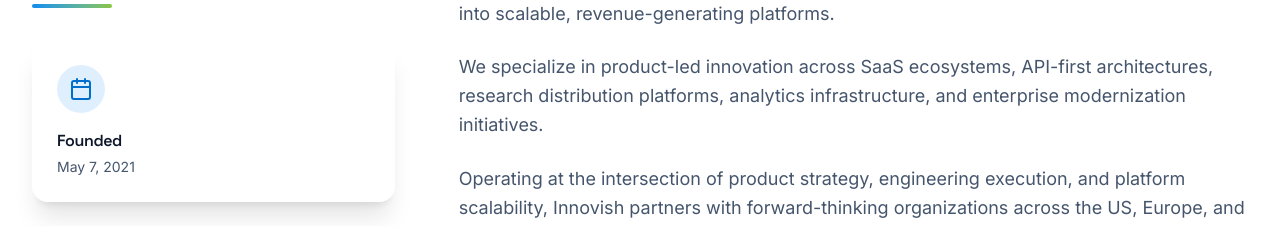
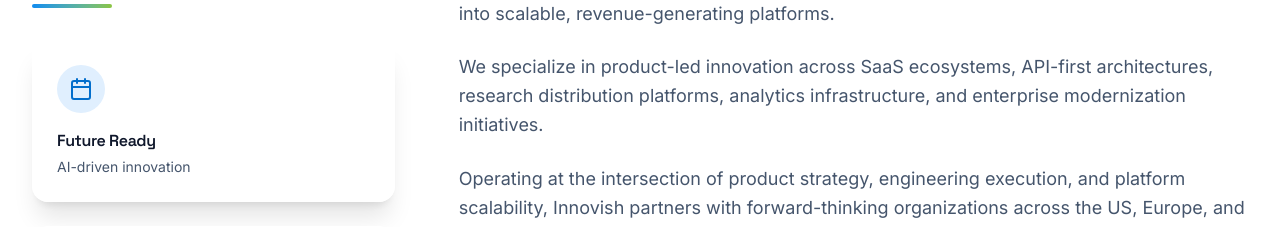
Before and after one commit to bdwij1993-web/Portfolio, a React (Vite) app: page /#/ in a window 1280 px wide. Shown: the part 900-1127 px from the top of the page. Built offline with nearby package versions, Linux system fonts and the light colour scheme.

Commit message:
Update About.tsx

```diff
--- a/src/components/sections/About.tsx
+++ b/src/components/sections/About.tsx
@@ -22,8 +22,8 @@ export const AboutSection = () => {
                     <div className="w-12 h-12 bg-primary-100 dark:bg-primary-900/50 rounded-full flex items-center justify-center mb-4">
                       <Calendar className="text-primary-600 dark:text-primary-400 w-6 h-6" />
                     </div>
-                    <h3 className="font-semibold text-slate-900 dark:text-white pb-1">Founded</h3>
-                    <p className="text-slate-600 dark:text-slate-300 text-sm">May 7, 2021</p>
+                    <h3 className="font-semibold text-slate-900 dark:text-white pb-1">Future Ready</h3>
+                    <p className="text-slate-600 dark:text-slate-300 text-sm">AI-driven innovation</p>
                   </div>
 
                   <div className="glass-panel p-6 rounded-2xl">
```
